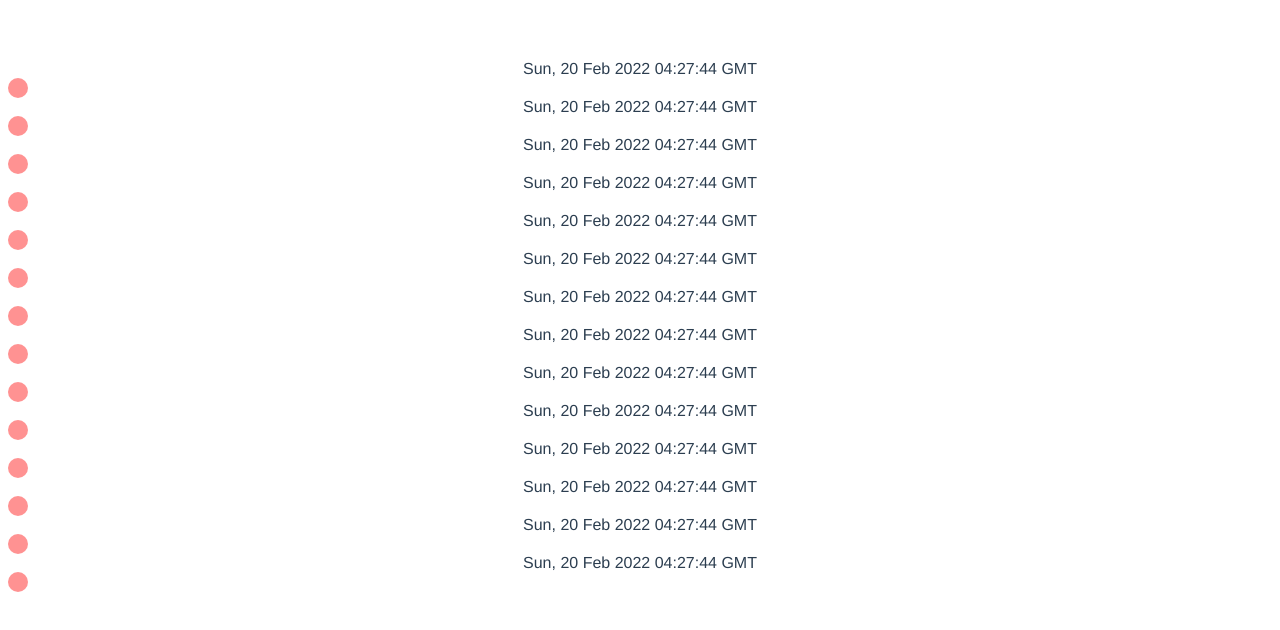
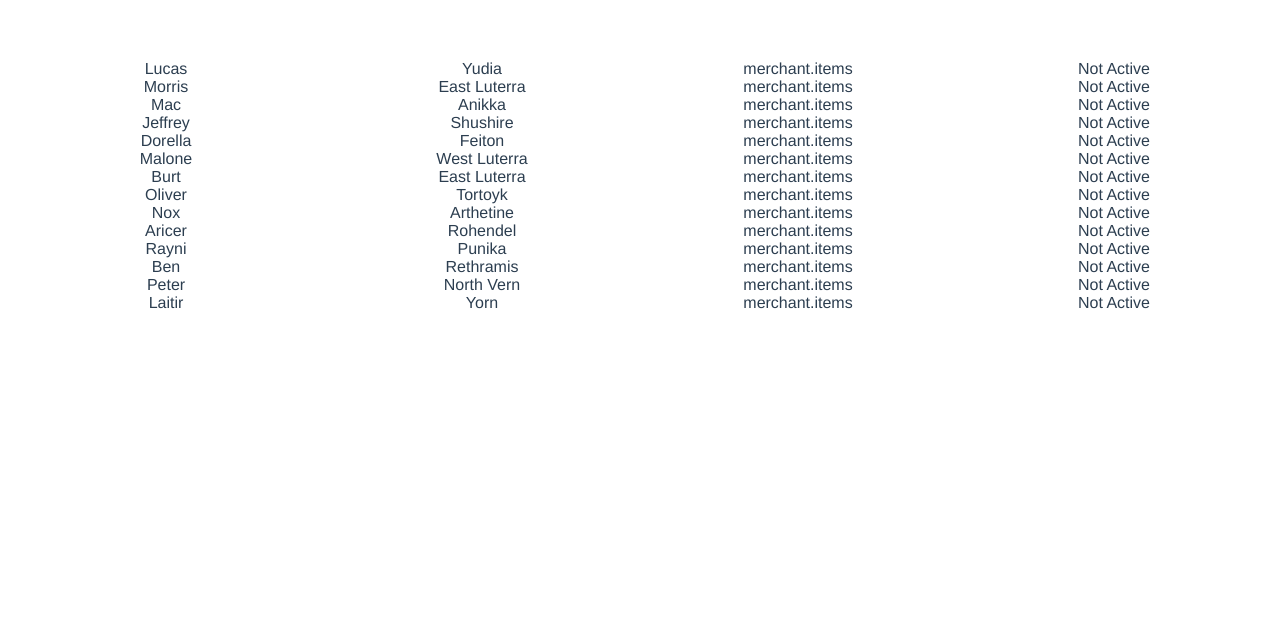
Before and after one commit to sethjwilliamson/lostark-merchant-tracker, a Vue app: page / in a window 1280 px wide. Shown: the top 630 px of the page. Built offline with nearby package versions, Linux system fonts and the light colour scheme.

Commit message:
Setup isActive

```diff
--- a/src/components/MerchantAvailability.vue
+++ b/src/components/MerchantAvailability.vue
@@ -1,7 +1,11 @@
 <template>
     <div class="merchant-availability">
-        {{ now }}
-        <active-indicator />
+        <template v-if="isActive">
+            <active-indicator v-if="isActive" />
+        </template>
+        <template v-else>
+            Not Active
+        </template>
     </div>
 </template>
 
@@ -9,10 +13,18 @@
 import Vue from 'vue'
 import ActiveIndicator from './ActiveIndicator.vue'
 import dayjs from 'dayjs'
+import utc from 'dayjs/plugin/utc'
+import timezone from 'dayjs/plugin/timezone'
+
+dayjs.extend(utc)
+dayjs.extend(timezone)
 
 export default Vue.extend({
     components: {
         ActiveIndicator
+    },
+    props: {
+        times: Array
     },
     data: function () {
         return {
@@ -22,14 +34,23 @@ export default Vue.extend({
     },
     created: function () {
         this.interval = setInterval(() => {
-            this.now = dayjs()
+            this.now = dayjs().tz('America/New_York')
         }, 1000)
     },
     beforeDestroy: function () {
         clearInterval(this.interval)
     },
     computed: {
+        isActive: function () {
+            for (const hour of this.times) {
+                if (dayjs() >= this.now.clone().set('hour', hour).set('minutes', 30) &&
+                    dayjs() < this.now.clone().set('hour', hour).set('minutes', 55)) {
+                    return true
+                }
+            }
 
+            return false
+        }
     }
 })
 </script>
--- a/src/components/WanderingMerchant.vue
+++ b/src/components/WanderingMerchant.vue
@@ -1,9 +1,16 @@
 <template>
     <div class="wandering-merchant">
         <div class="wandering-merchant-column wandering-merchant-name">
+            {{ merchant.name }}
+        </div>
+        <div class="wandering-merchant-column wandering-merchant-location">
+            {{ merchant.location }}
+        </div>
+        <div class="wandering-merchant-column wandering-merchant-location">
+            {{ "merchant.items" }}
         </div>
         <div class="wandering-merchant-column">
-            <merchant-availability />
+            <merchant-availability :times="merchant.startTimes" />
         </div>
     </div>
 </template>
@@ -15,6 +22,16 @@ import MerchantAvailability from './MerchantAvailability.vue'
 export default Vue.extend({
     components: {
         MerchantAvailability
+    },
+    props: {
+        merchant: Object
     }
 })
 </script>
+
+<style scoped>
+.wandering-merchant {
+    display: grid;
+    grid-template-columns: repeat(4, 1fr);
+}
+</style>
```
